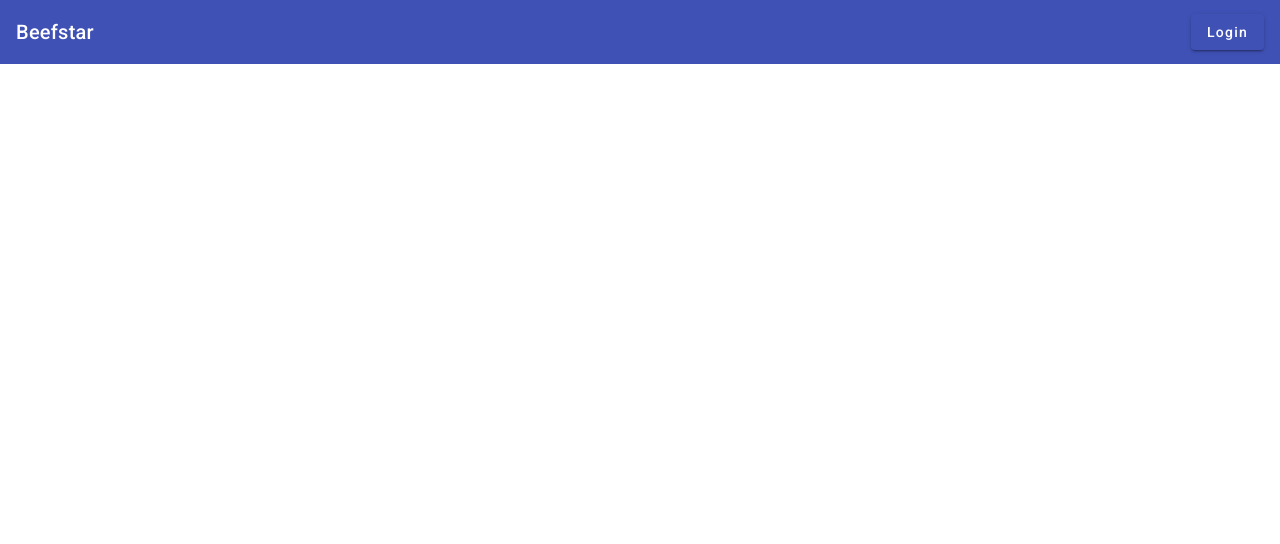
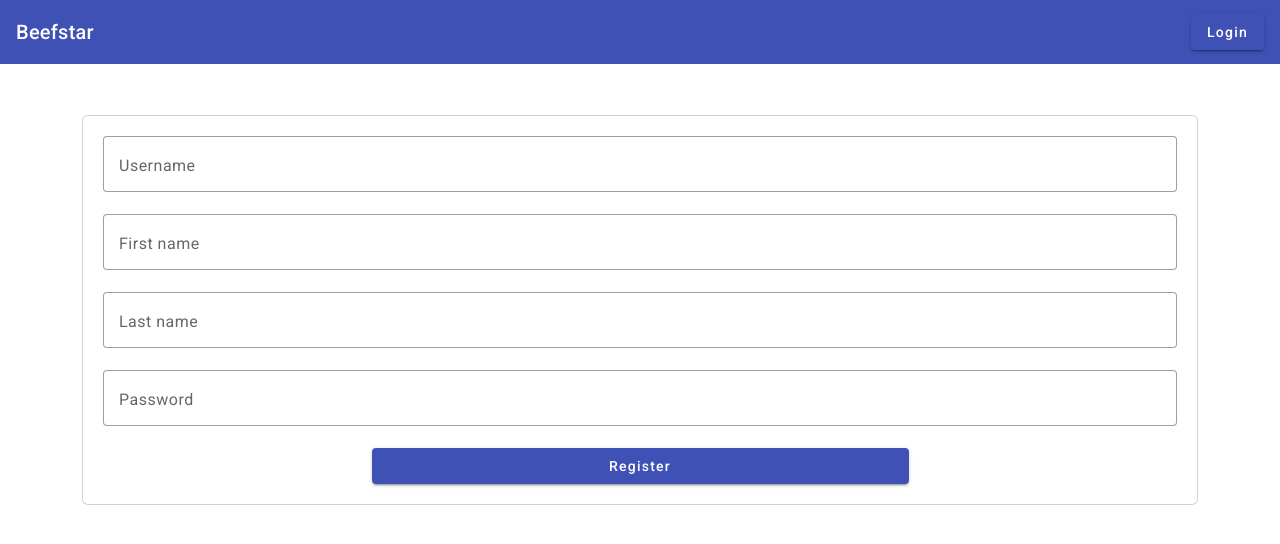
Before and after one commit to ArcziDudu/beefstar, an Angular app: page /register in a window 1280 px wide. Before the commit this address led to /. Shown: the top 544 px of the page. Built offline with nearby package versions, Linux system fonts and the light colour scheme.

Commit message:
register component

```diff
--- a/src/app/_services/user.service.ts
+++ b/src/app/_services/user.service.ts
@@ -14,6 +14,10 @@
 
   constructor(private httpclient: HttpClient,
     private userAuthService: UserAuthService) { }
+
+    public register(registerData){
+      return this.httpclient.post(this.PATH_OF_API+'/register', registerData);
+    }
 
   public login(loginData){
     return this.httpclient.post(this.PATH_OF_API + "/authenticate", loginData, { headers: this.requestHeader})
--- a/src/app/app-routing.module.ts
+++ b/src/app/app-routing.module.ts
@@ -13,6 +13,7 @@
 import { BuyProductComponent } from './buy-product/buy-product.component';
 import { BuyProductResolverService } from './buy-product-resolver.service';
 import { OrderConfirmationComponent } from './order-confirmation/order-confirmation.component';
+import { RegisterComponent } from './register/register.component';
 
 const routes: Routes = [
   { path: 'home', component: HomeComponent },
@@ -48,6 +49,10 @@
     path: 'order/confirm',
     component: OrderConfirmationComponent,
     canActivate: [AuthGuard], data: { roles: ['User'] },
+  },
+  {
+    path: "register",
+    component: RegisterComponent
   }
 ];
 
--- a/src/app/app.module.ts
+++ b/src/app/app.module.ts
@@ -30,6 +30,7 @@
 import { ProductViewDetailsComponent } from './product-view-details/product-view-details.component';
 import { BuyProductComponent } from './buy-product/buy-product.component';
 import { OrderConfirmationComponent } from './order-confirmation/order-confirmation.component';
+import { RegisterComponent } from './register/register.component';
 @NgModule({
   declarations: [
     AppComponent,
@@ -45,7 +46,8 @@
     ShowProductImagesDialogComponent,
     ProductViewDetailsComponent,
     BuyProductComponent,
-    OrderConfirmationComponent
+    OrderConfirmationComponent,
+    RegisterComponent
   ],
   imports: [
     BrowserModule,
--- a/src/app/login/login.component.html
+++ b/src/app/login/login.component.html
@@ -1,5 +1,6 @@
 
         <div class="card container mt-5" style="padding: 20px;">
+            <div>
             <form #loginForm="ngForm" (ngSubmit)="login(loginForm)">
 
                 <div class="login-box container">
@@ -25,7 +26,13 @@
                     </mat-form-field>
 
                 <button type="submit" mat-raised-button color="primary" class="w-50 container">Login</button>
-                </div>
+            </div>
+            </form>
 
-            </form>
         </div>
+        <div class="text-center">
+            <br>
+            <button class="w-50 container" mat-raised-button type="button" color="primary" (click)="registerUser()">Create account</button>
+        </div>
+
+        </div>
--- a/src/app/login/login.component.ts
+++ b/src/app/login/login.component.ts
@@ -36,4 +36,7 @@
     }
   )
   }
+  registerUser(){
+    this.router.navigate(['/register'])
+  }
 }
--- a/src/app/product-view-details/product-view-details.component.css
+++ b/src/app/product-view-details/product-view-details.component.css
@@ -1,6 +1,8 @@
 .product-information{
+    height: 500px;
     font-size: medium;
 }
+
 .image-container{
     height: 500px;
     overflow: hidden;
--- /dev/null
+++ b/src/app/register/register.component.html
@@ -0,0 +1,48 @@
+<div class="container mt-5">
+    <div class="card" style="padding: 20px;">
+        <form #registerForm="ngForm" (ngSubmit)="register(registerForm)">
+
+            <mat-form-field appearance="outline" class="w-100 ">
+                <mat-label>Username</mat-label>
+                <input
+                matInput
+                ngModel
+                name="userName"
+                id="userName"
+                placeholder="Username">
+            </mat-form-field>
+            <mat-form-field appearance="outline" class="w-100 ">
+                <mat-label>First name</mat-label>
+                <input
+                matInput
+                ngModel
+                name="userFirstName"
+                id="userFirstName"
+                placeholder="First name">
+            </mat-form-field>
+            <mat-form-field appearance="outline" class="w-100 ">
+                <mat-label>Last name</mat-label>
+                <input
+                matInput
+                ngModel
+                name="userLastName"
+                id="userLastName"
+                placeholder="Last name">
+            </mat-form-field>
+            <mat-form-field appearance="outline" class="w-100">
+                <mat-label>Password</mat-label>
+                <input
+                type="password"
+                matInput
+                ngModel
+                name="userPassword"
+                id="userPassword"
+                placeholder="Password">
+            </mat-form-field>
+            <div class="text-center">
+                <button mat-raised-button type="button" color="primary"  type="submit" class=" w-50">Register</button>
+            </div>
+
+        </form>
+    </div>
+</div>
--- /dev/null
+++ b/src/app/register/register.component.ts
@@ -0,0 +1,31 @@
+import { NgFor } from '@angular/common';
+import { Component, OnInit } from '@angular/core';
+import { NgForm } from '@angular/forms';
+import { UserService } from '../_services/user.service';
+import { Router } from '@angular/router';
+
+@Component({
+  selector: 'app-register',
+  templateUrl: './register.component.html',
+  styleUrls: ['./register.component.css']
+})
+export class RegisterComponent implements OnInit{
+  constructor(private userService: UserService,private router: Router){}
+
+
+  ngOnInit(): void {
+
+  }
+
+
+  register(registerForm:  NgForm){
+   this.userService.register(registerForm.value).subscribe(
+    (res)=>{
+      this.router.navigate(['/login'])
+    },
+    (err)=>{
+      console.log(err);
+    }
+   )
+  }
+}
```
Also changed, not shown: src/app/register/register.component.css (added), 1 other file (tests, documents, lock files or other folders).
